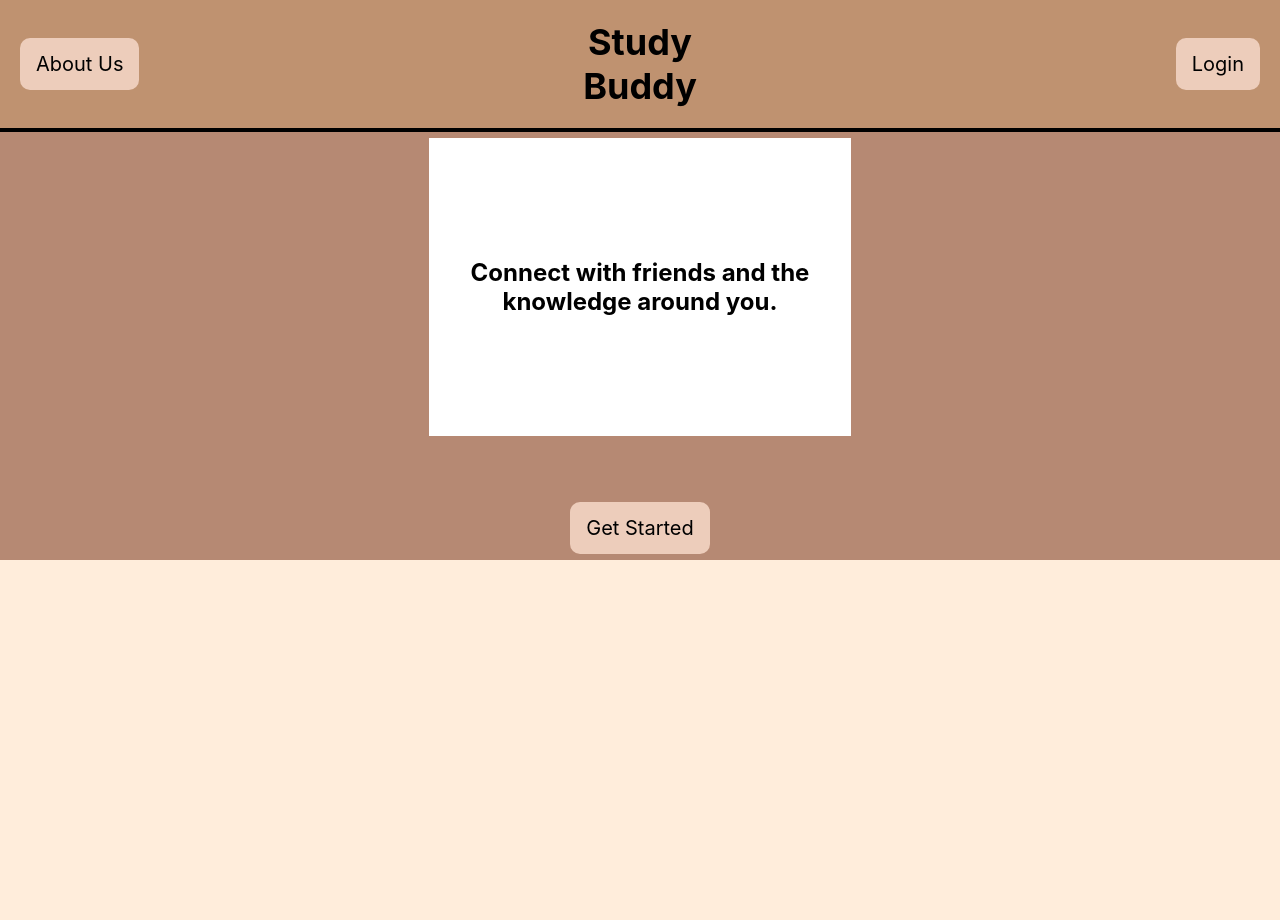
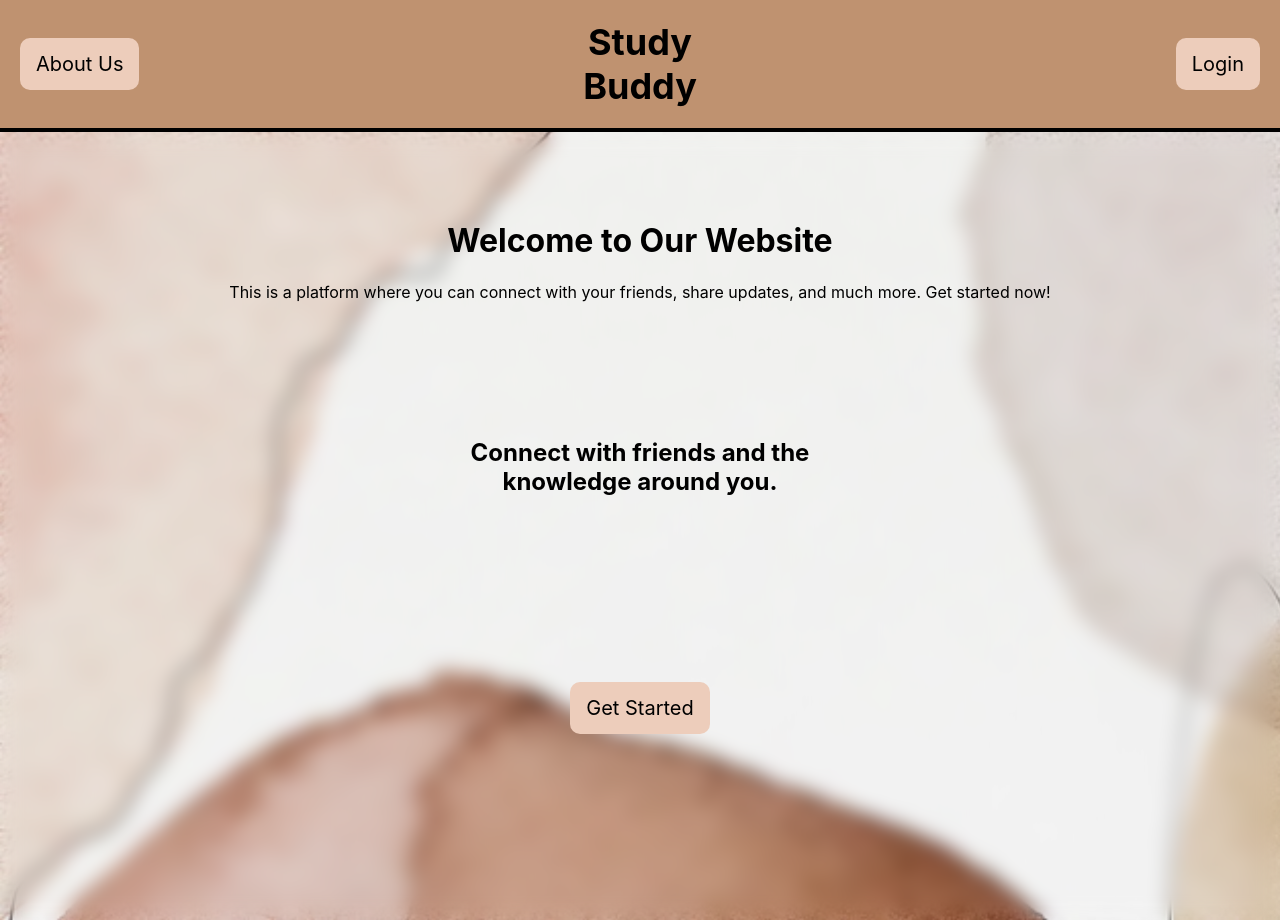
Before and after one commit to nguyenkkent/StuddyBuddy-Individual, a React (Create React App) app in the folder application/frontend/: page / in a window 1280 px wide. Before the commit the page ends 800 px from the top, so only its background shows below. Built offline with nearby package versions, Linux system fonts and the light colour scheme; no server answers.

Commit message:
home page design

```diff
--- a/application/frontend/src/components/pages/Home.js
+++ b/application/frontend/src/components/pages/Home.js
@@ -5,7 +5,7 @@ import { Link } from 'react-router-dom';
 // Current is only a skeleton
 function Home() {
     return (
-      <div>
+      <div className="home-main-wrapper">
         <div className="home-main">
           <h1>Welcome to Our Website</h1>
           <p>This is a platform where you can connect with your friends, share updates, and much more. Get started now!</p>
--- a/application/frontend/src/css/Home.css
+++ b/application/frontend/src/css/Home.css
@@ -1,19 +1,20 @@
+.home-main-wrapper {
+  background-image: url("../../public/home-background.webp");
+  background-repeat: no-repeat;
+  background-size: cover;
+}
+
 .home-main {
-  /* background-image: url("../../public/home-background.webp"); */
-  background-color: #b68973;
-  background-repeat: no-repeat;
-  object-fit: cover;
-  padding: 20px 0px;
+  backdrop-filter: blur(10px);
+  padding: 200px 0px;
 }
 
 .home-phrase {
-  background-color: white;
   margin: auto;
   width: 33%;
   padding: 100px 0px;
 }
 
-/* FIXME: create single file for button class */
 .home-start {
   margin-top: 80px;
 }
```
